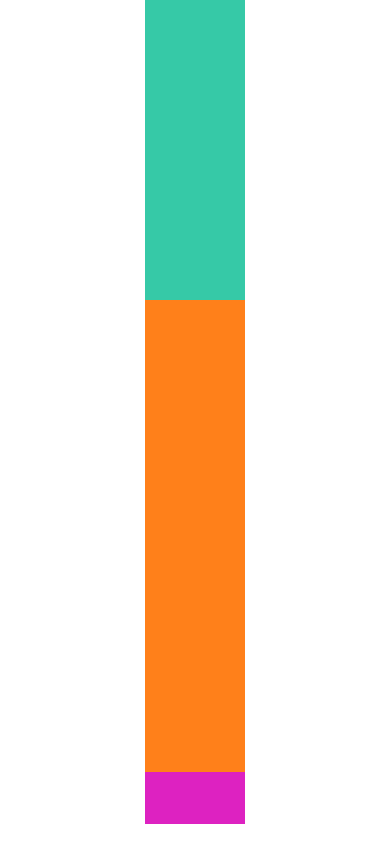
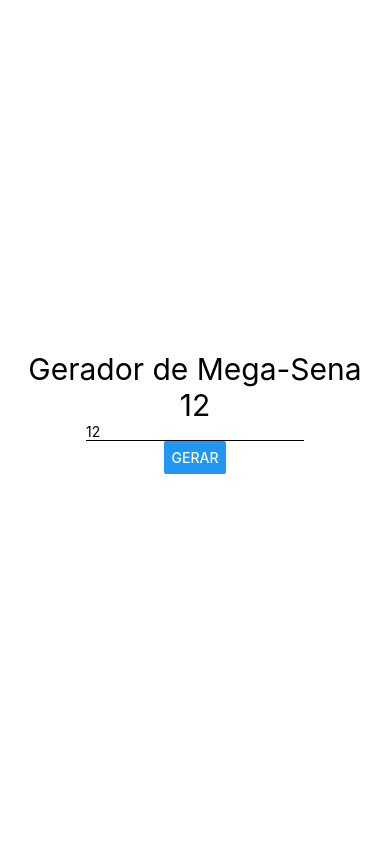
Before and after one commit to ccaio-oliveira/exercicios-react-native, a React Native app: screen / in a window 390 px wide. Built offline with nearby package versions, Linux system fonts and the light colour scheme.

Commit message:
componentes de classe

```diff
--- a/src/App.js
+++ b/src/App.js
@@ -1,6 +1,7 @@
 import React from "react";
 import { View, Platform, StatusBar, StyleSheet } from "react-native";
 import FlexBoxV4 from "./components/layout/FlexBoxV4";
+import Mega from "./components/mega/Mega";
 
 // import FlexBoxV3 from "./components/layout/FlexBoxV3";
 // import FlexboxV1 from "./components/layout/FlexboxV1";
@@ -66,7 +67,8 @@
             {/* <FlexboxV1 /> */}
             {/* <FlexBoxV2 /> */}
             {/* <FlexBoxV3 /> */}
-            <FlexBoxV4 />
+            {/* <FlexBoxV4 /> */}
+            <Mega qtdeNumeros={12} />
         </View>
     )
 }
--- /dev/null
+++ b/src/components/mega/Mega.js
@@ -0,0 +1,50 @@
+import React, { Component } from 'react';
+import { Button, Text, TextInput } from 'react-native';
+import estilo from '../estilo';
+
+export default class Mega extends Component {
+
+    state = {
+        qtdeNumeros: this.props.qtdeNumeros,
+        numeros: []
+    };
+
+    alterarQtdeNumero = (qtde) => {
+        this.setState({ qtdeNumeros: +qtde });
+    }
+
+    gerarNumeroNaoContido = nums => {
+        const novo = parseInt(Math.random() * 60) + 1;
+        return nums.includes(novo) ? this.gerarNumeroNaoContido(nums) : novo
+    }
+
+    gerarNumeros = () => {
+        const numeros = Array(this.state.qtdeNumeros).fill().reduce(nums => [...nums, this.gerarNumeroNaoContido(nums)], []).sort((a, b) => a - b)
+        this.setState({ numeros })
+    }
+
+    render() {
+        const { qtdeNumeros, numeros } = this.state;
+        return (
+            <>
+                <Text style={estilo.txtG}>
+                    Gerador de Mega-Sena {qtdeNumeros}
+                </Text>
+                <TextInput
+                    keyboardType={'numeric'}
+                    style={{ borderBottomWidth: 1 }}
+                    placeholder='Qtde de Números'
+                    value={qtdeNumeros}
+                    onChangeText={this.alterarQtdeNumero}
+                />
+                <Button
+                    title='Gerar'
+                    onPress={this.gerarNumeros}
+                />
+                <Text>
+                    {numeros.join(', ')}
+                </Text>
+            </>
+        )
+    }
+}
```
